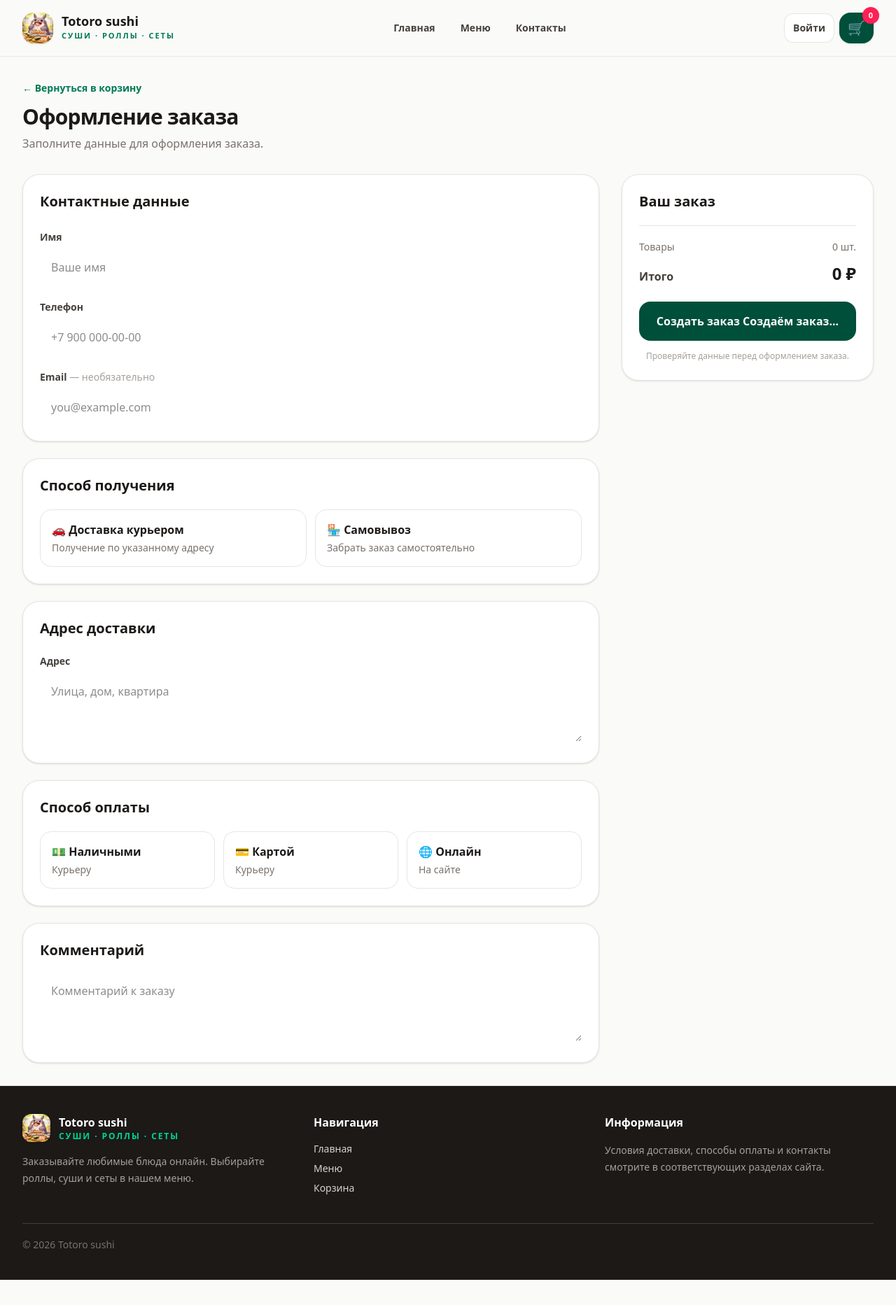
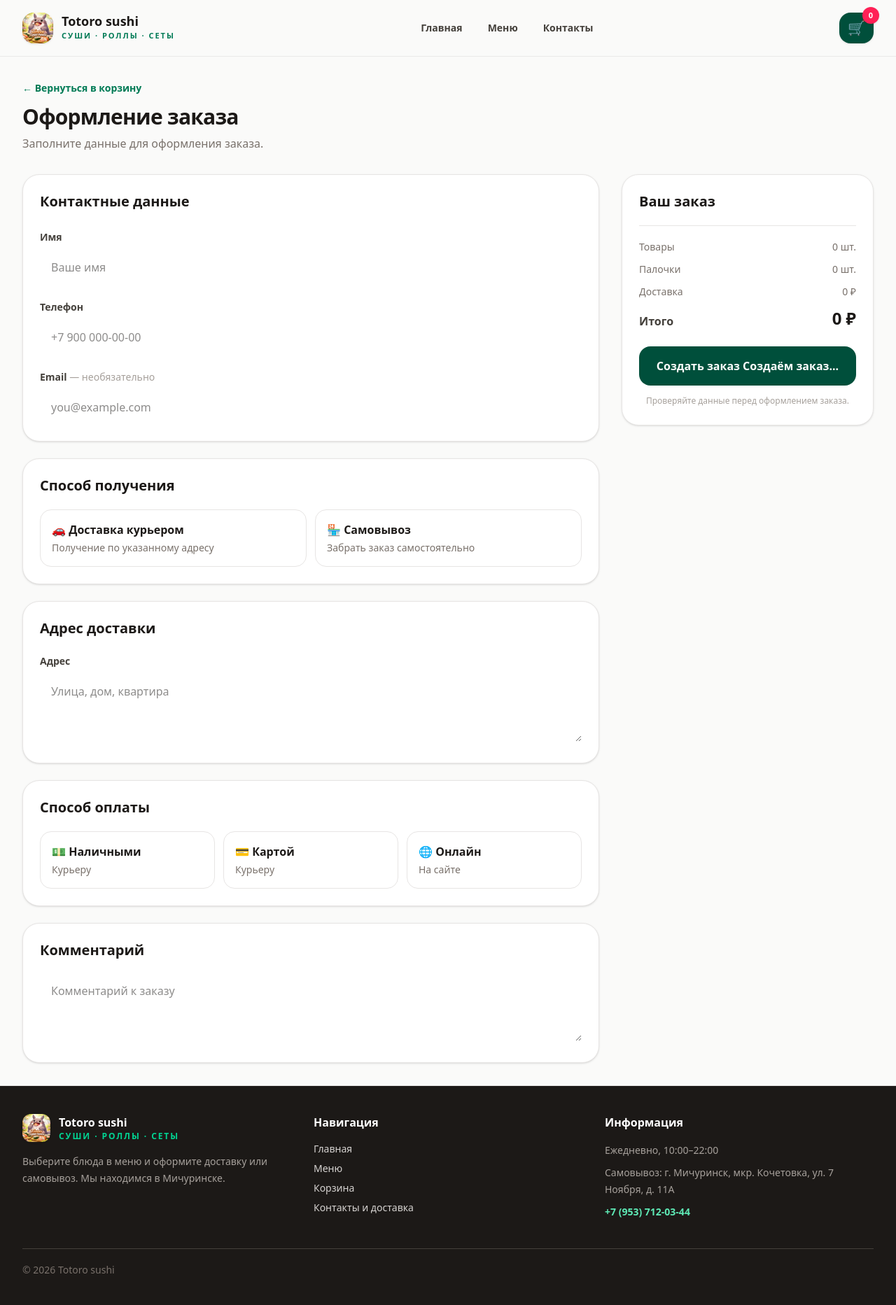
Before and after one commit to Vectull/totoro_sushi, a Laravel app: page /checkout in a window 1280 px wide. Shown: the whole page at 70% size. Before the commit the page ends 1829 px from the top, so only its background shows below. Run offline with Laravel 12, Linux system fonts and the light colour scheme; style sheets or scripts are compiled from the project's sources; some libraries are stand-ins or nearby versions.

Commit message:
Polish storefront frontend content and checkout

```diff
--- a/app/Livewire/Checkout.php
+++ b/app/Livewire/Checkout.php
@@ -136,6 +136,7 @@ class Checkout extends Component
             'items' => $cart->items(),
             'total' => $cart->total(),
             'count' => $cart->count(),
+            'chopsticks' => $cart->chopsticks(),
         ])->layout('components.layouts.app', [
             'title' => 'Оформление заказа — ' . config('app.name'),
             'metaDescription' => 'Укажите контактные данные, способ доставки и оплаты заказа.',
--- a/resources/views/components/layouts/app.blade.php
+++ b/resources/views/components/layouts/app.blade.php
@@ -27,6 +27,8 @@
         <meta property="og:image" content="{{ $metaImageUrl }}">
         <meta name="twitter:image" content="{{ $metaImageUrl }}">
     @endif
+    <link rel="icon" type="image/x-icon" href="{{ asset('favicon.ico') }}">
+    <link rel="icon" type="image/png" sizes="256x256" href="{{ asset('favicon.png') }}">
 
     @vite(['resources/css/app.css', 'resources/js/app.js'])
 
--- a/resources/views/components/site-footer.blade.php
+++ b/resources/views/components/site-footer.blade.php
@@ -23,8 +23,7 @@
                 </div>
 
                 <p class="mt-4 max-w-sm text-sm leading-6 text-stone-400">
-                    Заказывайте любимые блюда онлайн.
-                    Выбирайте роллы, суши и сеты в нашем меню.
+                    Выберите блюда в меню и оформите доставку или самовывоз. Мы находимся в Мичуринске.
                 </p>
             </div>
 
@@ -57,6 +56,14 @@
                     >
                         Корзина
                     </a>
+
+                    <a
+                        href="{{ route('contacts') }}"
+                        wire:navigate
+                        class="transition hover:text-white"
+                    >
+                        Контакты и доставка
+                    </a>
                 </div>
             </div>
 
@@ -65,10 +72,11 @@
                     Информация
                 </h2>
 
-                <p class="mt-4 text-sm leading-6 text-stone-400">
-                    Условия доставки, способы оплаты и контакты
-                    смотрите в соответствующих разделах сайта.
-                </p>
+                <div class="mt-4 space-y-2 text-sm leading-6 text-stone-400">
+                    <p>Ежедневно, 10:00–22:00</p>
+                    <p>Самовывоз: г. Мичуринск, мкр. Кочетовка, ул. 7 Ноября, д. 11А</p>
+                    <a href="tel:+79537120344" class="inline-block font-semibold text-emerald-300 transition hover:text-white">+7 (953) 712-03-44</a>
+                </div>
             </div>
 
         </div>
--- a/resources/views/livewire/cart.blade.php
+++ b/resources/views/livewire/cart.blade.php
@@ -262,7 +262,7 @@
                 </div>
 
                 <div class="mt-4 rounded-2xl bg-emerald-50 px-5 py-4 text-sm leading-5 text-emerald-900">
-                    Доставка и оформление заказа будут доступны на следующем этапе.
+                    Укажите способ получения и контактные данные на следующем шаге. Сейчас стоимость доставки не добавляется к итогу заказа.
                 </div>
 
             </aside>
--- a/resources/views/livewire/checkout.blade.php
+++ b/resources/views/livewire/checkout.blade.php
@@ -34,11 +34,12 @@
                 <div class="mt-6 space-y-5">
 
                     <div>
-                        <label class="text-sm font-bold text-stone-700">
+                        <label for="customer-name" class="text-sm font-bold text-stone-700">
                             Имя
                         </label>
 
                         <input
+                            id="customer-name"
                             type="text"
                             wire:model="customerName"
                             class="mt-2 w-full rounded-2xl border-stone-200 px-4 py-3 focus:border-emerald-700 focus:ring-emerald-700"
@@ -53,11 +54,12 @@
                     </div>
 
                     <div>
-                        <label class="text-sm font-bold text-stone-700">
+                        <label for="customer-phone" class="text-sm font-bold text-stone-700">
                             Телефон
                         </label>
 
                         <input
+                            id="customer-phone"
                             type="tel"
                             wire:model="customerPhone"
                             class="mt-2 w-full rounded-2xl border-stone-200 px-4 py-3 focus:border-emerald-700 focus:ring-emerald-700"
@@ -72,7 +74,7 @@
                     </div>
 
                     <div>
-                        <label class="text-sm font-bold text-stone-700">
+                        <label for="customer-email" class="text-sm font-bold text-stone-700">
                             Email
                             <span class="font-normal text-stone-400">
                                 — необязательно
@@ -80,6 +82,7 @@
                         </label>
 
                         <input
+                            id="customer-email"
                             type="email"
                             wire:model="customerEmail"
                             class="mt-2 w-full rounded-2xl border-stone-200 px-4 py-3 focus:border-emerald-700 focus:ring-emerald-700"
@@ -160,11 +163,12 @@
                     </h2>
 
                     <div class="mt-5">
-                        <label class="text-sm font-bold text-stone-700">
+                        <label for="delivery-address" class="text-sm font-bold text-stone-700">
                             Адрес
                         </label>
 
                         <textarea
+                            id="delivery-address"
                             wire:model="deliveryAddress"
                             rows="3"
                             class="mt-2 w-full rounded-2xl border-stone-200 px-4 py-3 focus:border-emerald-700 focus:ring-emerald-700"
@@ -277,6 +281,7 @@
 
                 <div class="mt-5">
                     <textarea
+                        id="order-comment"
                         wire:model="comment"
                         rows="3"
                         class="w-full rounded-2xl border-stone-200 px-4 py-3 focus:border-emerald-700 focus:ring-emerald-700"
@@ -309,7 +314,10 @@
                         <div class="flex justify-between gap-4 text-sm">
 
                             <span class="text-stone-600">
-                                {{ $item['name'] }} × {{ $item['quantity'] }}
+                                <span class="block">{{ $item['name'] }} × {{ $item['quantity'] }}</span>
+                                @foreach ($item['modifiers'] ?? [] as $modifier)
+                                    <span class="mt-1 block text-xs text-stone-400">{{ $modifier['name'] }}</span>
+                                @endforeach
                             </span>
 
                             <span class="shrink-0 font-bold text-stone-900">
@@ -326,6 +334,16 @@
                 <div class="flex justify-between text-sm text-stone-500">
                     <span>Товары</span>
                     <span>{{ $count }} шт.</span>
+                </div>
+
+                <div class="mt-3 flex justify-between text-sm text-stone-500">
+                    <span>Палочки</span>
+                    <span>{{ $chopsticks }} шт.</span>
+                </div>
+
+                <div class="mt-3 flex justify-between text-sm text-stone-500">
+                    <span>Доставка</span>
+                    <span>0 ₽</span>
                 </div>
 
                 <div class="mt-3 flex items-end justify-between gap-4">
--- a/resources/views/livewire/site-header.blade.php
+++ b/resources/views/livewire/site-header.blade.php
@@ -40,14 +40,6 @@
                 Меню
             </a>
 
-            {{--<a
-                href="{{ route('checkout') }}"
-                wire:navigate
-                class="rounded-xl px-4 py-2.5 text-sm font-bold text-stone-700 transition hover:bg-white hover:text-emerald-900"
-            >
-                Доставка
-            </a>--}}
-
             <a
                 href="{{ route('contacts') }}"
                 wire:navigate
@@ -66,18 +58,11 @@
             'token' => session('last_order_token'),
         ], fn ($value) => $value !== null)) }}"
         wire:navigate
-        class="rounded-xl bg-amber-100 px-3 py-2.5 text-sm font-bold text-amber-900 transition hover:bg-amber-200"
+        class="hidden rounded-xl bg-amber-100 px-3 py-2.5 text-sm font-bold text-amber-900 transition hover:bg-amber-200 sm:inline-flex"
     >
         📦 Отследить заказ
     </a>
 @endif
-
-            <button
-                type="button"
-                class="hidden rounded-xl bg-white px-3 py-2.5 text-sm font-bold text-stone-700 ring-1 ring-stone-200 sm:block"
-            >
-                Войти
-            </button>
 
             <a
                 href="{{ route('cart') }}"
@@ -93,6 +78,25 @@
                 </span>
             </a>
 
+            <details class="relative md:hidden">
+                <summary
+                    class="flex h-11 w-11 cursor-pointer list-none items-center justify-center rounded-2xl bg-white text-stone-800 ring-1 ring-stone-200 [&::-webkit-details-marker]:hidden"
+                    aria-label="Открыть меню"
+                >
+                    <svg xmlns="http://www.w3.org/2000/svg" class="size-6" viewBox="0 0 24 24" fill="none" stroke="currentColor" stroke-width="2" aria-hidden="true">
+                        <path stroke-linecap="round" d="M4 6h16M4 12h16M4 18h16" />
+                    </svg>
+                </summary>
+                <nav aria-label="Мобильная навигация" class="absolute right-0 top-14 z-50 flex w-56 flex-col gap-1 rounded-2xl border border-stone-200 bg-white p-2 shadow-xl">
+                    <a href="{{ route('home') }}" wire:navigate class="rounded-xl px-4 py-3 text-sm font-bold text-stone-700 hover:bg-stone-50">Главная</a>
+                    <a href="{{ route('catalog') }}" wire:navigate class="rounded-xl px-4 py-3 text-sm font-bold text-stone-700 hover:bg-stone-50">Меню</a>
+                    <a href="{{ route('contacts') }}" wire:navigate class="rounded-xl px-4 py-3 text-sm font-bold text-stone-700 hover:bg-stone-50">Контакты и доставка</a>
+                    @if (session('last_order_id') && (session('last_order_token') || auth()->check()))
+                        <a href="{{ route('order.show', array_filter(['order' => session('last_order_id'), 'token' => session('last_order_token')], fn ($value) => $value !== null)) }}" wire:navigate class="rounded-xl px-4 py-3 text-sm font-bold text-amber-800 hover:bg-amber-50">Отследить заказ</a>
+                    @endif
+                </nav>
+            </details>
+
         </div>
     </div>
 </header>
--- a/resources/views/pages/home.blade.php
+++ b/resources/views/pages/home.blade.php
@@ -4,7 +4,7 @@
     <section class="rounded-2xl bg-stone-900 px-6 py-16 text-white sm:px-10">
         <p class="text-sm font-semibold uppercase tracking-[0.2em] text-rose-300">Онлайн-заказ</p>
         <h1 class="mt-4 max-w-2xl text-4xl font-bold tracking-tight sm:text-5xl">Японская кухня с доставкой и самовывозом</h1>
-        <p class="mt-5 max-w-xl text-stone-300">Каталог, условия доставки и способы оплаты появятся по мере следующих этапов разработки.</p>
-        <a href="#" class="mt-8 inline-flex rounded-lg bg-rose-500 px-5 py-3 font-semibold text-white hover:bg-rose-600">Перейти в меню</a>
+        <p class="mt-5 max-w-xl text-stone-300">Выберите суши, роллы и сеты в меню, добавьте соусы и оформите доставку или самовывоз в Мичуринске.</p>
+        <a href="{{ route('catalog') }}" class="mt-8 inline-flex rounded-lg bg-rose-500 px-5 py-3 font-semibold text-white hover:bg-rose-600">Открыть меню</a>
     </section>
 @endsection
```
Also changed, not shown: resources/views/livewire/contacts.blade.php (+4 -5 lines), resources/views/livewire/home.blade.php (+6 -6 lines), resources/views/livewire/katalog/product-catalog.blade.php (+8 -2 lines), resources/views/livewire/katalog/product-show.blade.php (+8 -2 lines), resources/views/livewire/order-show.blade.php (+18 -1 lines).
